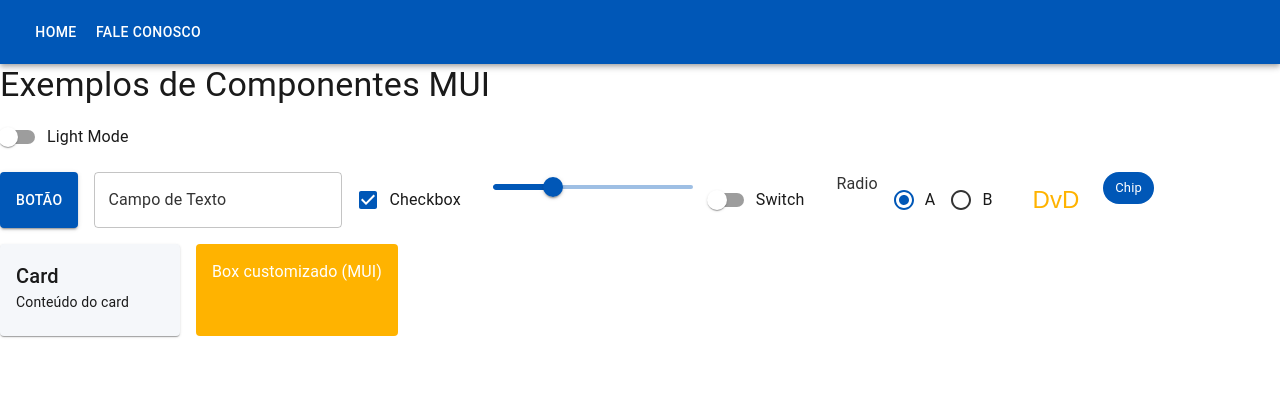
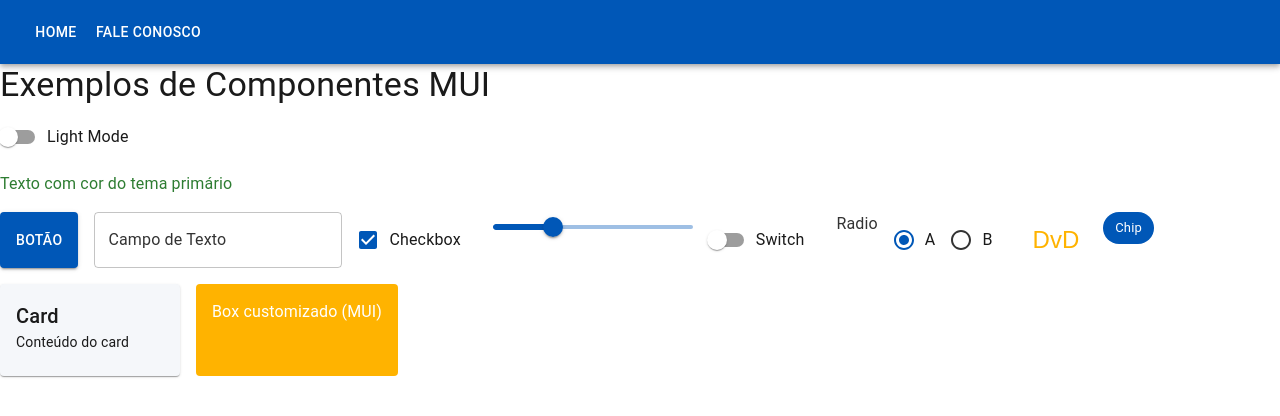
Before and after one commit to deividmarques/estudos-ia, a React (Vite) app: page / in a window 1280 px wide. Shown: the top 416 px of the page. Built offline with nearby package versions, Linux system fonts and the light colour scheme.

Commit message:
create a new component

```diff
--- /dev/null
+++ b/src/components/ColorText.tsx
@@ -0,0 +1,29 @@
+import React from 'react';
+import { Typography } from '@mui/material';
+import { SxProps, Theme } from '@mui/material/styles';
+
+// Função utilitária para acessar propriedades aninhadas via string (ex: 'primary.main')
+function getPaletteColor(theme: Theme, token: string): string | undefined {
+  return token
+    .split('.')
+    .reduce((acc: any, key) => (acc && acc[key] !== undefined ? acc[key] : undefined), theme.palette);
+}
+
+interface ColorTextProps {
+  text: string;
+  colorToken: string; // Aceita qualquer token de cor
+  sx?: SxProps<Theme>;
+}
+
+const ColorText: React.FC<ColorTextProps> = ({ text, colorToken, sx }) => (
+  <Typography
+    sx={{
+      color: theme => getPaletteColor(theme, colorToken),
+      ...sx,
+    }}
+  >
+    {text}
+  </Typography>
+);
+
+export default ColorText;
--- a/src/pages/Home.tsx
+++ b/src/pages/Home.tsx
@@ -3,6 +3,7 @@ import {
   Box, Typography, Button, TextField, Checkbox, FormControlLabel, Slider,
   Switch, Radio, RadioGroup, FormLabel, IconButton, Chip, Card, CardContent
 } from '@mui/material'
+import ColorText from '../components/ColorText'
 
 interface HomeProps {
   toggleMode: () => void;
@@ -19,6 +20,7 @@ const Home: React.FC<HomeProps> = ({ toggleMode, mode }) => (
       label={mode === 'dark' ? 'Dark Mode' : 'Light Mode'}
       sx={{ mb: 2 }}
     />
+    <ColorText text="Texto com cor do tema primário" colorToken="success.main" sx={{ mb: 2 }} />
     <Box display="flex" flexWrap="wrap" gap={2}>
       <Button variant="contained" color="primary">Botão</Button>
       <TextField label="Campo de Texto" variant="outlined" />
```
